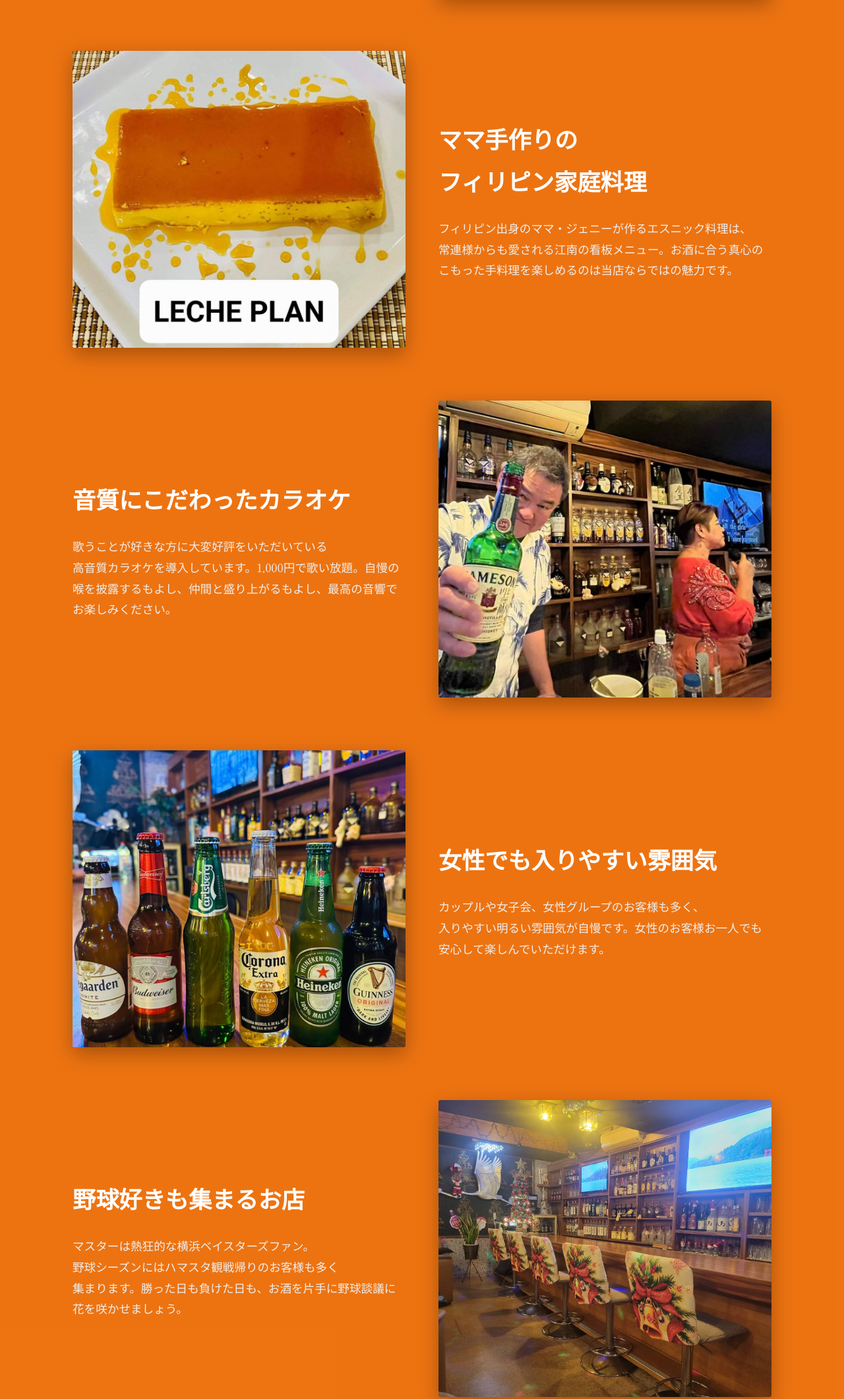
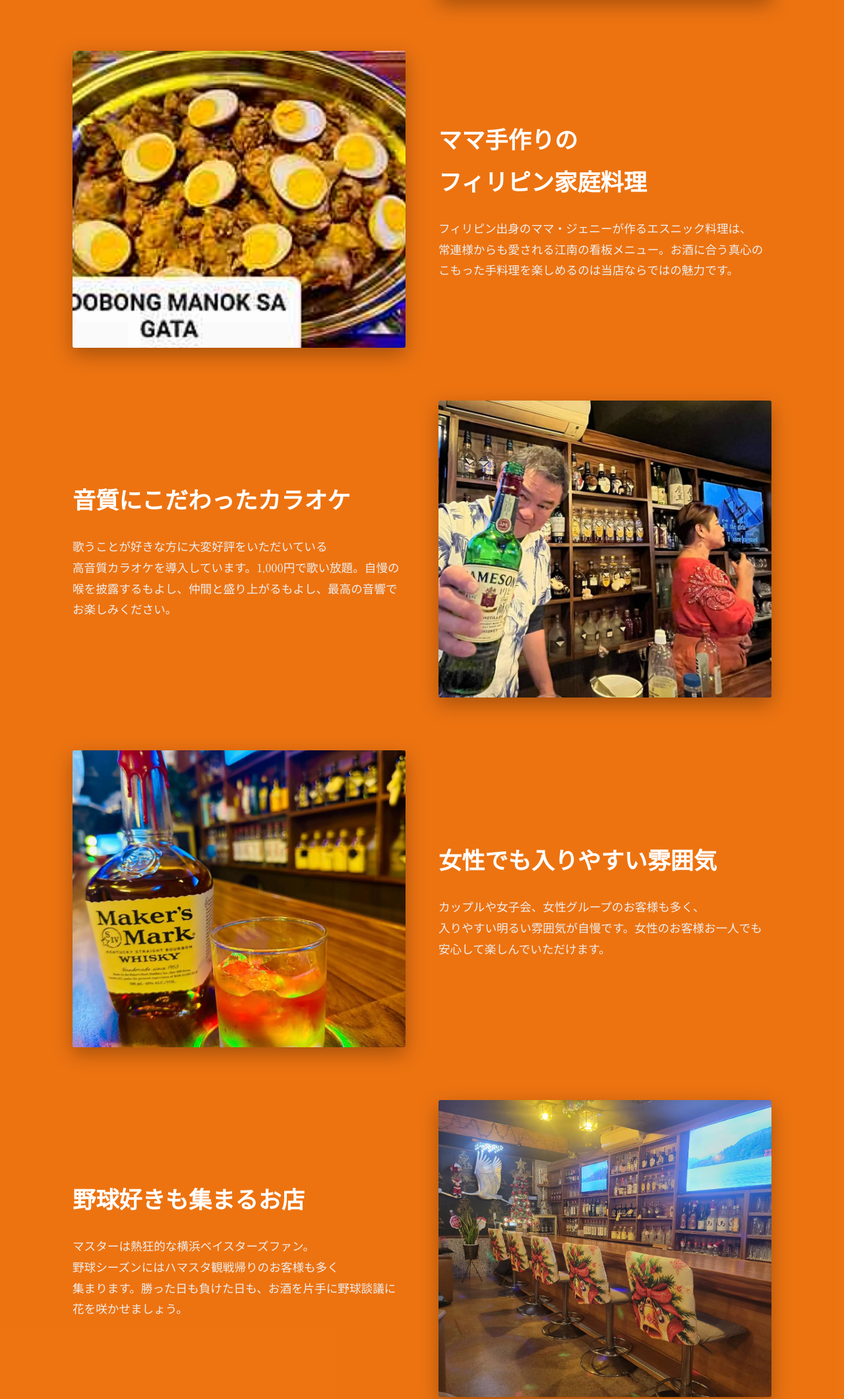
Before and after one commit to hiroyukimaekawa-lang/Sunack-Kannnamu, a plain HTML site: page index.html in a window 1280 px wide. Shown: the part 1545-3665 px from the top of the page at 66% size. Drawn offline with nearby package versions, Linux system fonts and the light colour scheme; a web font is replaced by a local one.

Commit message:
Update access and feature images

```diff
--- a/index.html
+++ b/index.html
@@ -89,7 +89,7 @@
 
             <div class="strength-item reveal">
                 <div class="strength-img">
-                    <img src="img/line_oa_chat_260220_104615_group_0.jpg" alt="手作り料理">
+                    <img src="img/ADOBONG.jpeg" alt="手作り料理">
                 </div>
                 <div class="strength-text">
                     <h3 class="pc-only-block">ママ手作りのフィリピン家庭料理</h3>
@@ -117,7 +117,7 @@
 
             <div class="strength-item reveal">
                 <div class="strength-img">
-                    <img src="img/line_oa_chat_260220_104613_group_1.jpg" alt="誰でも入りやすい">
+                    <img src="img/line_oa_chat_260220_104613_group_0.jpg" alt="誰でも入りやすい">
                 </div>
                 <div class="strength-text">
                     <h3 class="pc-only-block">女性でも入りやすい雰囲気</h3>
@@ -232,7 +232,7 @@
                         </tr>
                         <tr>
                             <th>アクセス</th>
-                            <td>大和駅 徒歩4分（すずらん通り内）</td>
+                            <td>小田急江ノ島線または相鉄線大和駅北口より徒歩4分<br>（すずらん通り中程、最初の四つ角の左側）</td>
                         </tr>
                     </table>
                     <a href="tel:080-6459-1960" class="phone-btn"><i class="fas fa-phone"></i> 080-6459-1960</a>
```
Also changed, not shown: img/ADOBONG.jpeg (added).
